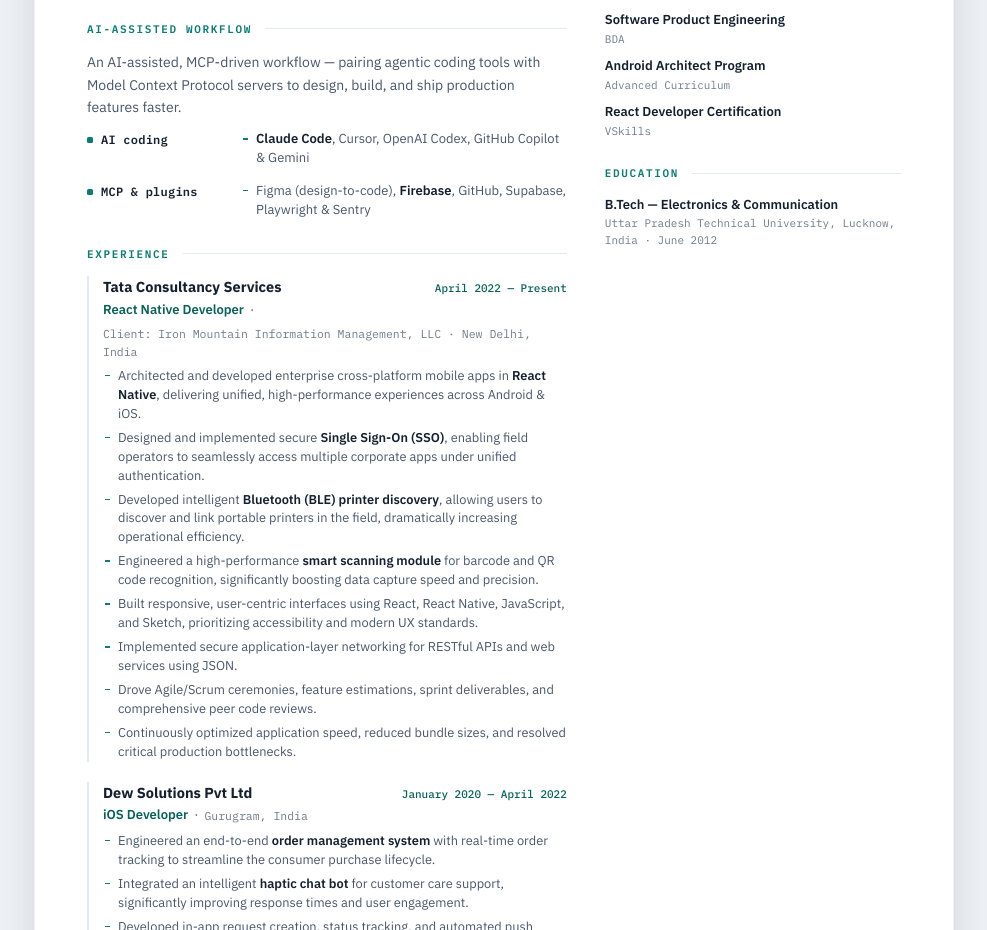
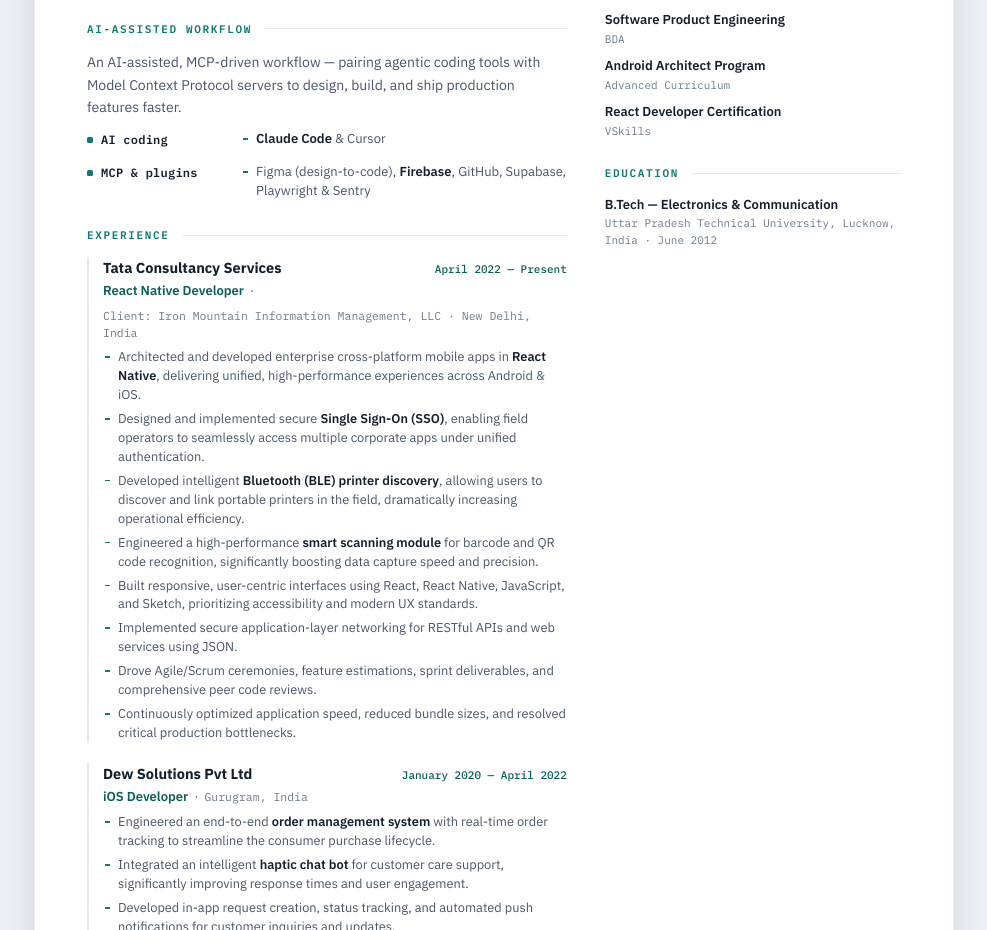
Before and after one commit to dev-avaneesh-96/dev-avaneesh-96.github.io, a plain HTML site: page index.html in a window 1280 px wide. Shown: the part 1063-1993 px from the top of the page, without its empty margins (146-1133 px from the left). Drawn offline with Linux system fonts and the light colour scheme.

Commit message:
fix: Update AI coding tools to Claude Code & Cursor only

```diff
--- a/index.html
+++ b/index.html
@@ -259,7 +259,7 @@
         <div class="cap">
           <div class="cap-row">
             <div class="cap-label">AI coding</div>
-            <ul><li><b>Claude Code</b>, Cursor, OpenAI Codex, GitHub Copilot &amp; Gemini</li></ul>
+            <ul><li><b>Claude Code</b> &amp; Cursor</li></ul>
           </div>
           <div class="cap-row">
             <div class="cap-label">MCP &amp; plugins</div>
```
